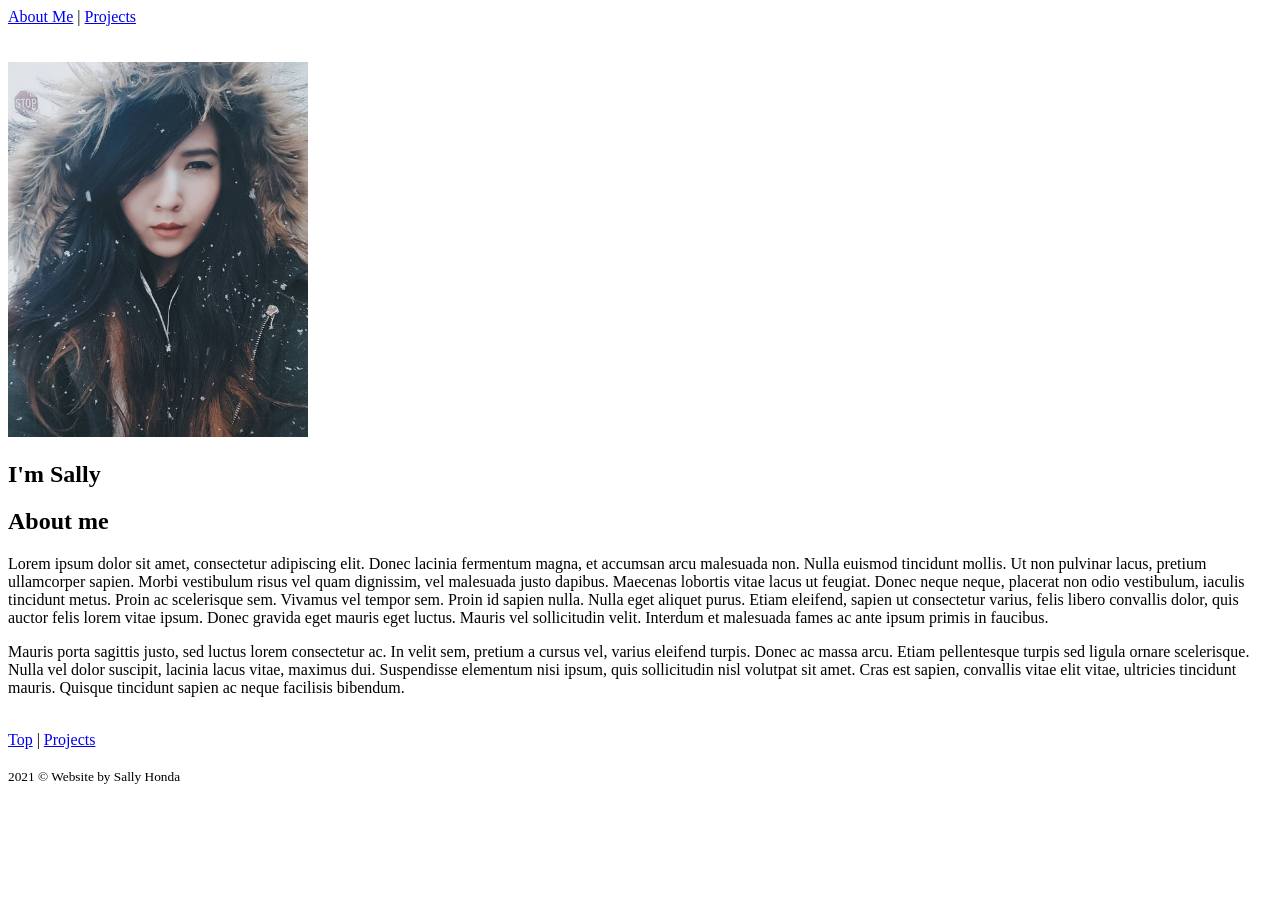
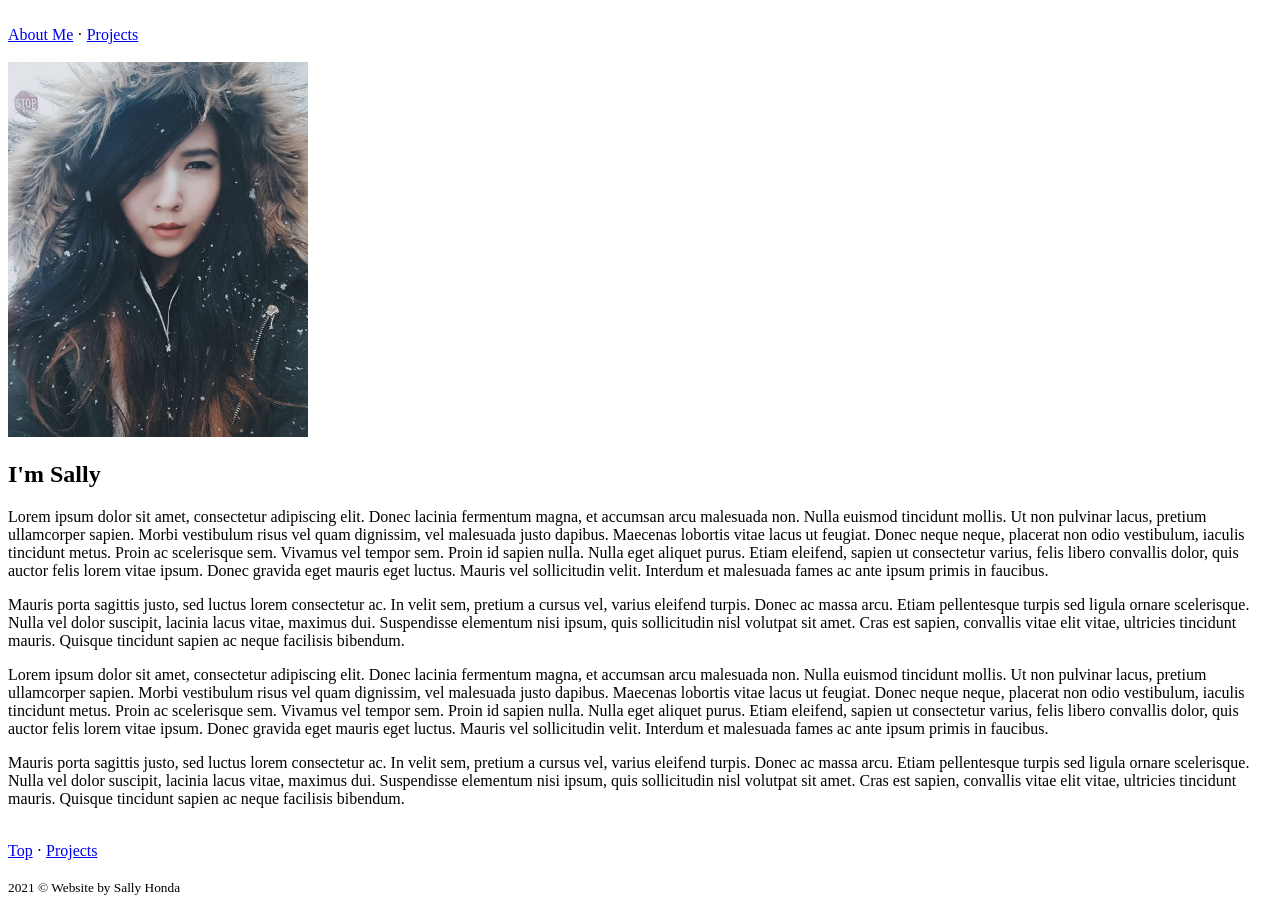
Before and after one commit to sallyhonda/portfolio, a plain HTML site: page index.html in a window 1280 px wide. Before the commit the page ends 800 px from the top, so only its background shows below. Drawn offline with Linux system fonts and the light colour scheme.

Commit message:
file update

```diff
--- a/index.html
+++ b/index.html
@@ -3,32 +3,37 @@
 <head>
 <meta charset="utf-8">
 <title>Portfolio of Sally</title>
+ <link rel="stylesheet" href="styles/stylesheet.css">
   </head>
   <body>
 
-    <header>
- <nav><a href="index.html">About Me</a> | <a href="projects.html">Projects</a> </nav>
-</header> <br><br>
+    <header><br>
+ <nav><a href="index.html">About Me</a> &middot; <a href="projects.html">Projects</a> </nav>
+</header> <br>
 
-       <img src="images/sally.png" alt="Sally in Winter" width="300">
+       <img class="profile" src="images/sally.png" alt="Sally in Winter" width="300">
        <br>
 
 
 
-<article>
+<article class="aboutme">
   <h1>I'm Sally</h1>
-  <h2>About me</h2>
+
 
   <p>Lorem ipsum dolor sit amet, consectetur adipiscing elit. Donec lacinia fermentum magna, et accumsan arcu malesuada non. Nulla euismod tincidunt mollis. Ut non pulvinar lacus, pretium ullamcorper sapien. Morbi vestibulum risus vel quam dignissim, vel malesuada justo dapibus. Maecenas lobortis vitae lacus ut feugiat. Donec neque neque, placerat non odio vestibulum, iaculis tincidunt metus. Proin ac scelerisque sem. Vivamus vel tempor sem. Proin id sapien nulla. Nulla eget aliquet purus. Etiam eleifend, sapien ut consectetur varius, felis libero convallis dolor, quis auctor felis lorem vitae ipsum. Donec gravida eget mauris eget luctus. Mauris vel sollicitudin velit. Interdum et malesuada fames ac ante ipsum primis in faucibus.</p>
 
  <p>Mauris porta sagittis justo, sed luctus lorem consectetur ac. In velit sem, pretium a cursus vel, varius eleifend turpis. Donec ac massa arcu. Etiam pellentesque turpis sed ligula ornare scelerisque. Nulla vel dolor suscipit, lacinia lacus vitae, maximus dui. Suspendisse elementum nisi ipsum, quis sollicitudin nisl volutpat sit amet. Cras est sapien, convallis vitae elit vitae, ultricies tincidunt mauris. Quisque tincidunt sapien ac neque facilisis bibendum. </p>
+
+ <p>Lorem ipsum dolor sit amet, consectetur adipiscing elit. Donec lacinia fermentum magna, et accumsan arcu malesuada non. Nulla euismod tincidunt mollis. Ut non pulvinar lacus, pretium ullamcorper sapien. Morbi vestibulum risus vel quam dignissim, vel malesuada justo dapibus. Maecenas lobortis vitae lacus ut feugiat. Donec neque neque, placerat non odio vestibulum, iaculis tincidunt metus. Proin ac scelerisque sem. Vivamus vel tempor sem. Proin id sapien nulla. Nulla eget aliquet purus. Etiam eleifend, sapien ut consectetur varius, felis libero convallis dolor, quis auctor felis lorem vitae ipsum. Donec gravida eget mauris eget luctus. Mauris vel sollicitudin velit. Interdum et malesuada fames ac ante ipsum primis in faucibus.</p>
+
+<p>Mauris porta sagittis justo, sed luctus lorem consectetur ac. In velit sem, pretium a cursus vel, varius eleifend turpis. Donec ac massa arcu. Etiam pellentesque turpis sed ligula ornare scelerisque. Nulla vel dolor suscipit, lacinia lacus vitae, maximus dui. Suspendisse elementum nisi ipsum, quis sollicitudin nisl volutpat sit amet. Cras est sapien, convallis vitae elit vitae, ultricies tincidunt mauris. Quisque tincidunt sapien ac neque facilisis bibendum. </p>
 </article>
  <br>
 
 <footer>
- <nav><a href="#">Top</a> | <a href="projects.html">Projects</a> </nav>
+ <nav><a href="#">Top</a> &middot; <a href="projects.html">Projects</a> </nav>
  <br>
-  <small> 2021 &copy; Website by Sally Honda </small>
+<small> 2021 &copy; Website by Sally Honda </small>
 </footer>
   </body>
 </html>
```
